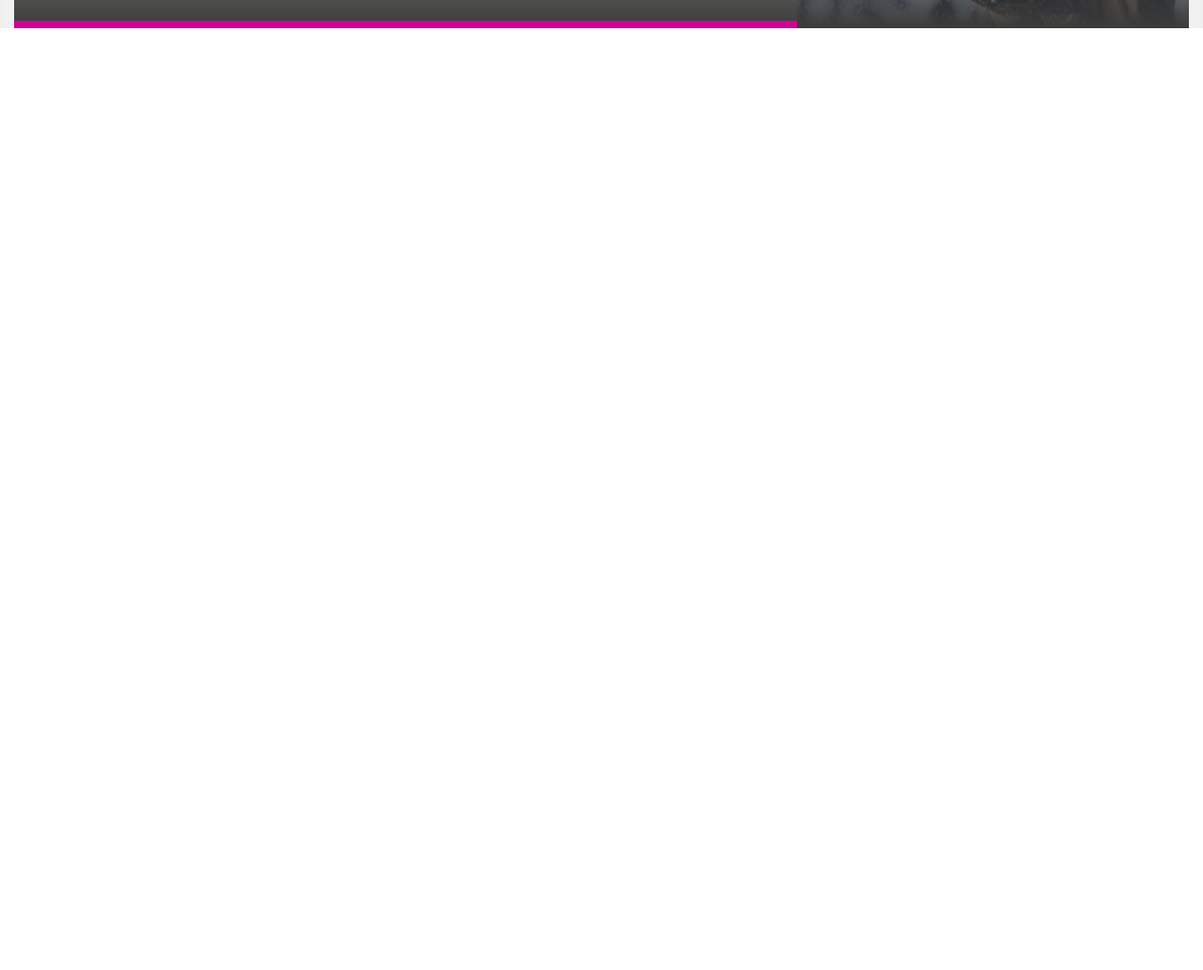
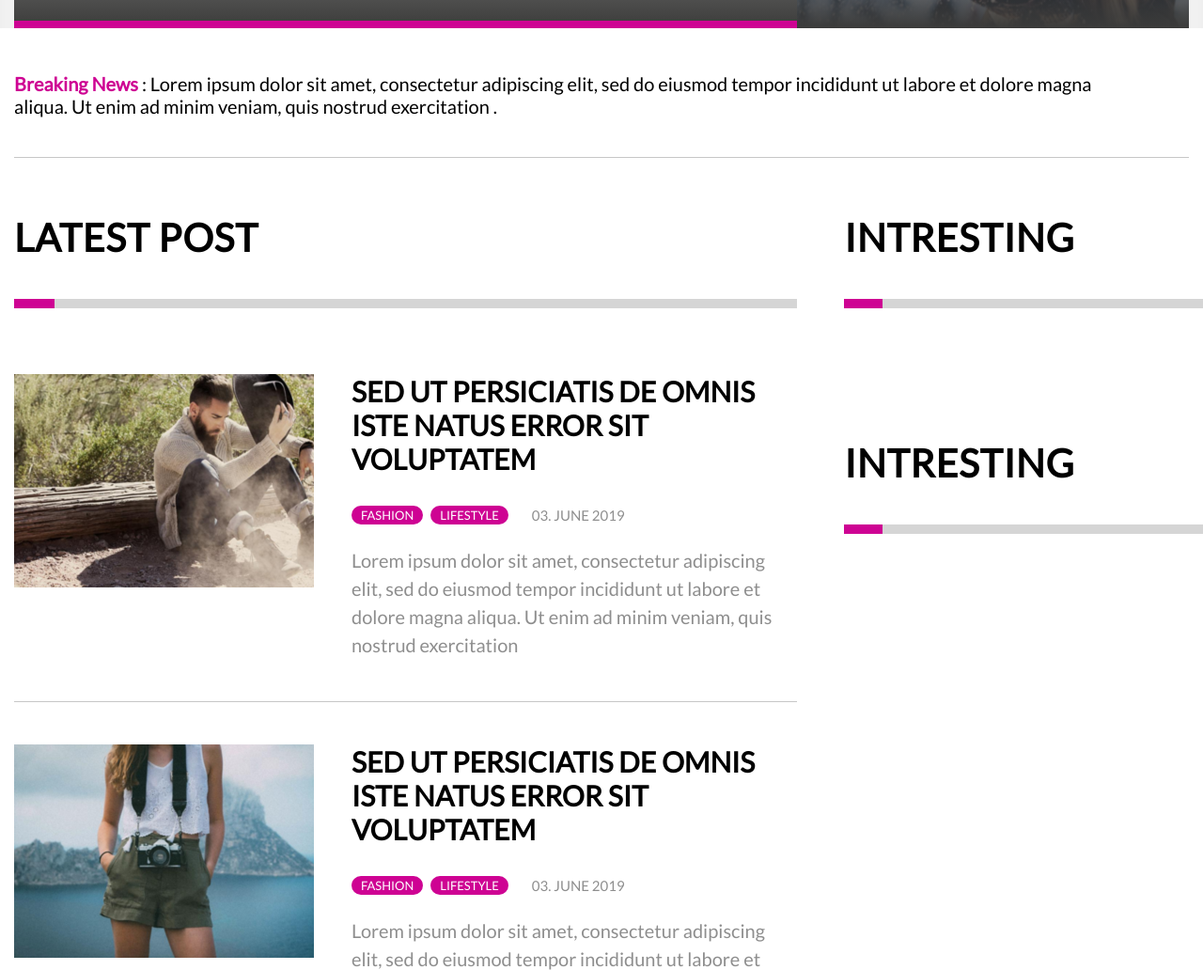
Before and after one commit to kitsyushka/site2, a website: page theme/index.html in a window 1280 px wide. Shown: the part 841-1873 px from the top of the page at 94% size. Before the commit the page ends 871 px from the top, so only its background shows below. Drawn offline with nearby package versions, Linux system fonts and the light colour scheme; a web font is replaced by a local one.

Commit message:
Commit for Sveta, not for Vova!!!!

```diff
--- a/theme/index.html
+++ b/theme/index.html
@@ -123,6 +123,117 @@
       </div>
     </div>
   </div>
+  <div class="posts">
+    <div class="container">
+      <div class="br-news"> <p><span>Breaking News </span>: Lorem ipsum dolor sit amet, consectetur adipiscing elit, sed do eiusmod tempor incididunt ut labore et dolore magna aliqua. Ut enim ad minim veniam, quis nostrud exercitation .</p>
+      </div>
+      <div class="wrap">
+        <div class="latest-posts col-lg-8">
+        <h2>Latest POST</h2>
+        <div class="rect">
+          <div class="pink"></div>
+          <div class="gray"></div>
+        </div>
+        <div class="news-item">
+          <div class="img-wrap"><img src="images/svg/1@2x.png" alt=""></div>
+          <div class="text">
+            <h3>Sed ut persiciatis de omnis iste
+              natus error sit voluptatem</h3>
+            <div class="category">
+              <span>FASHION</span>
+              <span>LIFESTYLE</span>
+              <p > 03. June 2019</p>
+            </div>
+            <p>Lorem ipsum dolor sit amet, consectetur adipiscing elit, sed do eiusmod tempor incididunt ut labore et dolore magna aliqua. Ut enim ad minim veniam, quis nostrud exercitation</p>
+          </div>
+        </div>
+        <div class="news-item">
+          <div class="img-wrap"><img src="images/svg/2@2x.png" alt=""></div>
+          <div class="text">
+            <h3>Sed ut persiciatis de omnis iste
+              natus error sit voluptatem</h3>
+            <div class="category">
+              <span>FASHION</span>
+              <span>LIFESTYLE</span>
+              <p > 03. June 2019</p>
+            </div>
+            <p>Lorem ipsum dolor sit amet, consectetur adipiscing elit, sed do eiusmod tempor incididunt ut labore et dolore magna aliqua. Ut enim ad minim veniam, quis nostrud exercitation</p>
+          </div>
+        </div>
+        <div class="news-item">
+          <div class="img-wrap"><img src="images/svg/3@2x.png" alt=""></div>
+          <div class="text">
+            <h3>Sed ut persiciatis de omnis iste
+              natus error sit voluptatem</h3>
+            <div class="category">
+              <span>FASHION</span>
+              <span>LIFESTYLE</span>
+              <p > 03. June 2019</p>
+            </div>
+            <p>Lorem ipsum dolor sit amet, consectetur adipiscing elit, sed do eiusmod tempor incididunt ut labore et dolore magna aliqua. Ut enim ad minim veniam, quis nostrud exercitation</p>
+          </div>
+        </div>
+        <div class="news-item">
+          <div class="img-wrap"><img src="images/svg/4@2x.png" alt=""></div>
+          <div class="text">
+            <h3>Sed ut persiciatis de omnis iste
+              natus error sit voluptatem</h3>
+            <div class="category">
+              <span>FASHION</span>
+              <span>LIFESTYLE</span>
+              <p > 03. June 2019</p>
+            </div>
+            <p>Lorem ipsum dolor sit amet, consectetur adipiscing elit, sed do eiusmod tempor incididunt ut labore et dolore magna aliqua. Ut enim ad minim veniam, quis nostrud exercitation</p>
+          </div>
+        </div>
+        <div class="news-item">
+          <div class="img-wrap"><img src="images/svg/5@2x.png" alt=""></div>
+          <div class="text">
+            <h3>Sed ut persiciatis de omnis iste
+              natus error sit voluptatem</h3>
+            <div class="category">
+              <span>FASHION</span>
+              <span>LIFESTYLE</span>
+              <p > 03. June 2019</p>
+            </div>
+            <p>Lorem ipsum dolor sit amet, consectetur adipiscing elit, sed do eiusmod tempor incididunt ut labore et dolore magna aliqua. Ut enim ad minim veniam, quis nostrud exercitation</p>
+          </div>
+        </div>
+        <div class="news-item">
+          <div class="img-wrap"><img src="images/svg/6@2x.png" alt=""></div>
+          <div class="text">
+            <h3>Sed ut persiciatis de omnis iste
+              natus error sit voluptatem</h3>
+            <div class="category">
+              <span>FASHION</span>
+              <span>LIFESTYLE</span>
+              <p > 03. June 2019</p>
+            </div>
+            <p>Lorem ipsum dolor sit amet, consectetur adipiscing elit, sed do eiusmod tempor incididunt ut labore et dolore magna aliqua. Ut enim ad minim veniam, quis nostrud exercitation</p>
+          </div>
+        </div>
+        </div>
+        <div class="interesting col-lg-4">
+          <div class="int1">
+          <h2>Intresting</h2>
+          <div class="rect">
+            <div class="pink"></div>
+            <div class="gray"></div>
+          </div>
+          </div>
+          <div class="int2">
+          <h2>Intresting</h2>
+          <div class="rect">
+            <div class="pink"></div>
+            <div class="gray"></div>
+          </div>
+          </div>
+        </div>
+        <div class="adv">
+        </div>
+      </div>
+    </div>
+  </div>
     <script src="https://cdnjs.cloudflare.com/ajax/libs/jquery/3.3.1/jquery.min.js"></script>
     <script src="/dist/main.js"></script>
 </body>
--- /dev/null
+++ b/theme/sass/components/page-elements/blocks/_latest-news.scss
@@ -0,0 +1,132 @@
+.posts {
+  .br-news {
+    padding: 47px 76px 42px 0;
+    border-bottom: 1px solid $news-line;
+
+    p {
+      font-size: 20px;
+      font-family: $main-font;
+      font-weight: 400;
+    }
+
+    span {
+      color: $pink;
+      font-weight: 900;
+    }
+  }
+
+  .wrap {
+    display: flex;
+
+      .rect {
+        padding: 41px 0 25px;
+        display: flex;
+
+        .pink {
+          height: 10px;
+          width: 45px;
+          background-color: $pink;
+          left: 0;
+        }
+
+        .gray {
+          height: 10px;
+          background-color: $top-shadow;
+          right: 0;
+          width: 100%;
+        }
+      }
+
+    .latest-posts {
+      padding: 60px 0 25px;
+      margin-right: 35px;
+
+
+      h2 {
+        text-transform: uppercase;
+        letter-spacing: 0.75px;
+        font-weight: 900;
+        font-size: $main-font;
+      }
+    }
+
+    .news-item {
+      display: flex;
+      padding: 45px 0;
+      border-bottom: 1px solid $news-line;
+
+      .img-wrap {
+        left: 0;
+        height: 227px;
+        padding-right: 40px;
+
+        img {
+          height: 100%;
+          width: auto;
+        }
+      }
+
+      h3 {
+        text-transform: uppercase;
+        font-weight: 700;
+        font-family: $main-font;
+        letter-spacing: .75;
+        padding-bottom: 32px;
+      }
+
+      .category {
+        display: flex;
+
+        span {
+          @include rem(font-size, 13px);
+          @include rem(padding, 2px 10px);
+          background: $pink;
+          border-radius: 11px;
+          color: $white-color;
+          font-family: $main-font;
+          text-transform: uppercase;
+        }
+
+        span:first-child {
+          @include rem(margin-right, 8px);
+        }
+
+        p {
+          padding-left: 25px;
+          font-weight: 500;
+          font-family: $main-font;
+          text-transform: uppercase;
+          font-size: 15px;
+          padding-top: 0;
+          line-height: 20px;
+        }
+      }
+
+      p {
+        font-size: 20px;
+        font-weight: 400;
+        color: $descr;
+        padding: 23px 8px 0 0;
+        line-height: 30px;
+      }
+    }
+
+    .interesting {
+
+      h2 {
+        text-transform: uppercase;
+        letter-spacing: 0.75px;
+        font-weight: 900;
+        font-size: $main-font;
+      }
+
+      .int1 {
+      padding: 60px 0 25px;
+      }
+
+      .int2 {
+      padding: 90px 0 25px;
+      }
+    }
+  }
+}
--- a/theme/sass/variables/_colors.scss
+++ b/theme/sass/variables/_colors.scss
@@ -10,3 +10,5 @@ $news-background: #f1f1f1;
 $top-shadow: #d5d5d5;
 $shadows: #3b3b3a;
 $shadows2:rgba(59, 59, 58, 0);
+$news-line: #c7c7c7;
+$descr: #8e8e8e;
--- a/theme/sass/variables/_variables.scss
+++ b/theme/sass/variables/_variables.scss
@@ -20,6 +20,6 @@ $bold:   700;
 
 // Font sizes
 $h1: 46px;
-$h2: 20px;
+$h2: 41px;
 $h3: 30px;
 $h4: 20px;
```
Also changed, not shown: theme/dist/main.css, theme/dist/main.min.css, theme/images/svg/1@2x.png (added), theme/images/svg/2@2x.png (added), theme/images/svg/3@2x.png (added), theme/images/svg/4@2x.png (added), theme/images/svg/5@2x.png (added), theme/images/svg/6@2x.png (added).
